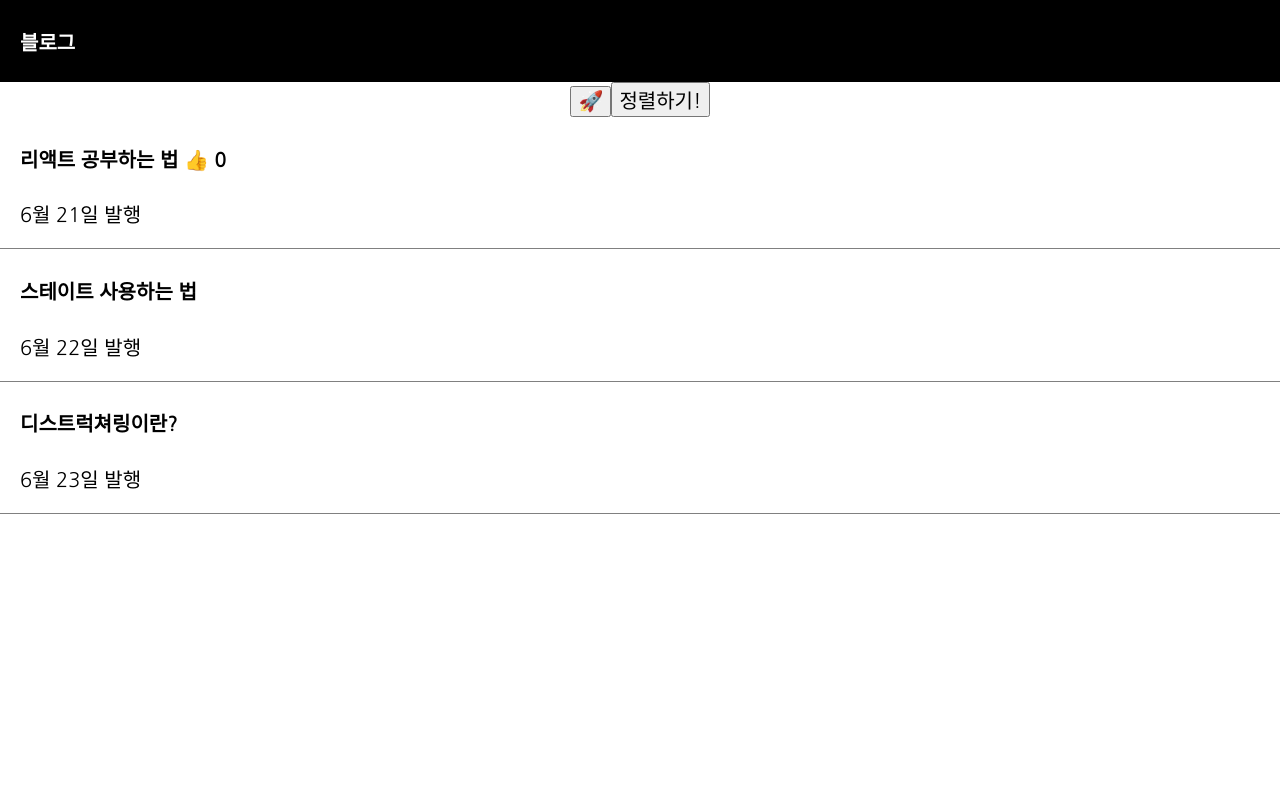
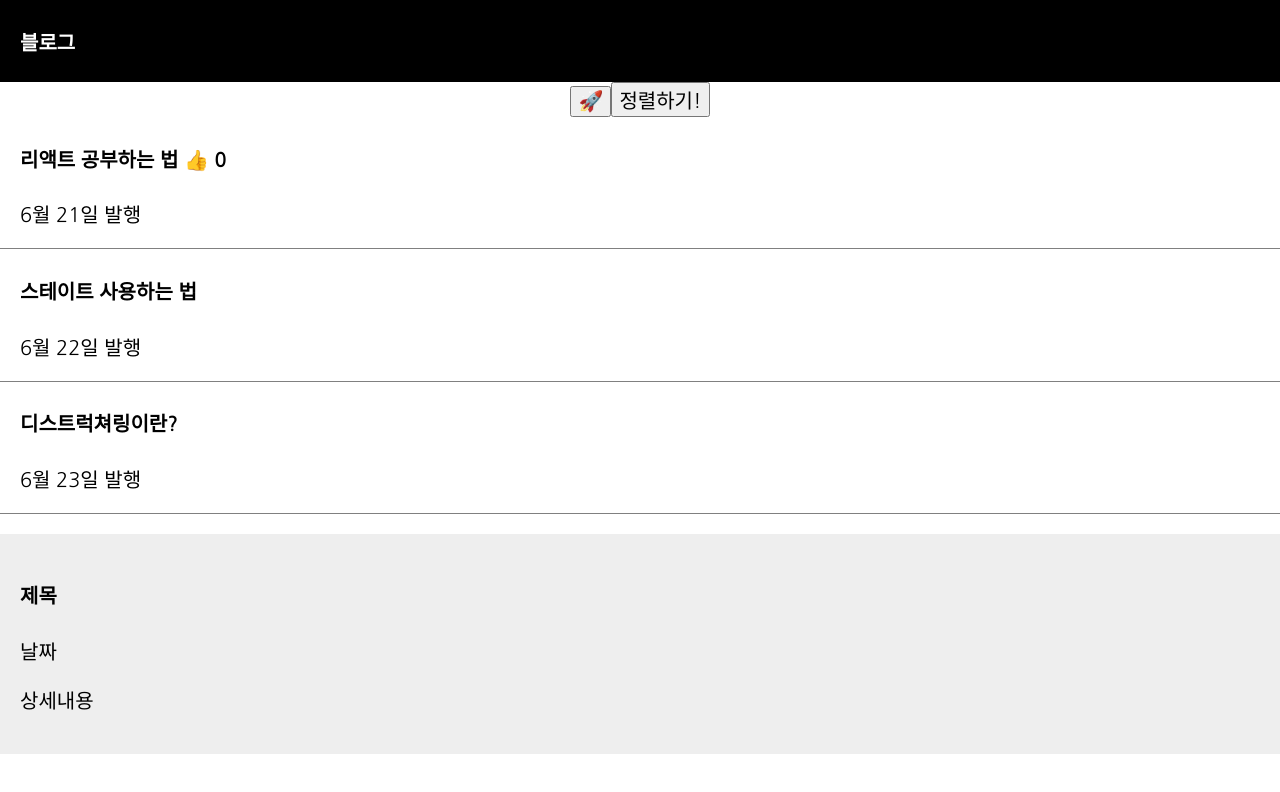
Before and after one commit to Chaedie/ReactCodingApple, a React (Create React App) app in the folder blog/: page / in a window 1280 px wide. Shown: the top 792 px of the page. Built offline with nearby package versions, Linux system fonts and the light colour scheme.

Commit message:
add : 컴포넌트를 사용해서 Modal 태그를 만들어 봄

```diff
--- a/blog/src/App.css
+++ b/blog/src/App.css
@@ -69,3 +69,10 @@
   width: 50%;
   margin: 0 auto;
 }
+
+.modal {
+  margin-top: 20px;
+  padding: 20px;
+  background: #eee;
+  text-align: left;
+}
--- a/blog/src/App.js
+++ b/blog/src/App.js
@@ -50,12 +50,19 @@
         <h4>{postTitle[2]}</h4>
         <p>{postTime[2]}</p>
       </div>
-      {/* <div className="post">
-        <h4>{postTitle}</h4>
-        <p>{postContents}</p>
-      </div> */}
+
+      <Modal></Modal>
     </div>
   );
 }
 
+function Modal() {
+  return (
+    <div className="modal">
+      <h4>제목</h4>
+      <p>날짜</p>
+      <p>상세내용</p>
+    </div>
+  );
+}
 export default App;
```
